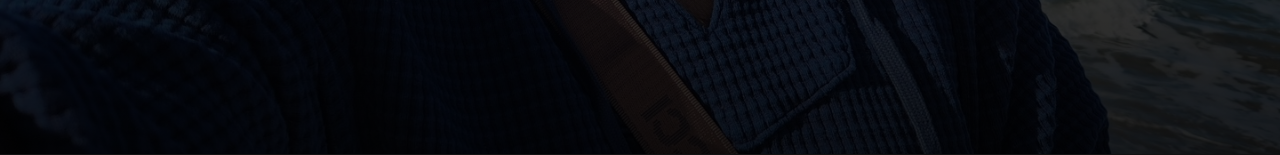
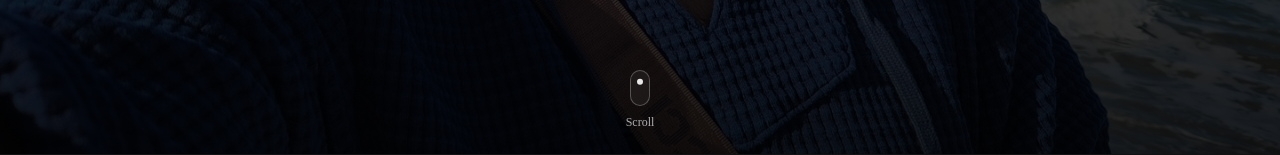
Before and after one commit to kingardor/kingardor.github.io, a React (Vite) app: page / in a window 1280 px wide. Shown: the part 646-801 px from the top of the page. Built offline with nearby package versions, Linux system fonts and the light colour scheme.

Commit message:
add scroll component

```diff
--- a/src/App.jsx
+++ b/src/App.jsx
@@ -120,6 +120,52 @@ const useAutoHideHeader = () => {
   return hidden
 }
 
+const useHasScrolled = (threshold = 40) => {
+  const [scrolled, setScrolled] = React.useState(false)
+  React.useEffect(() => {
+    const onScroll = () => setScrolled(window.scrollY > threshold)
+    onScroll()
+    window.addEventListener('scroll', onScroll, { passive: true })
+    return () => window.removeEventListener('scroll', onScroll)
+  }, [threshold])
+  return scrolled
+}
+
+const ScrollDown = () => {
+  const hide = useHasScrolled(40) // tweak threshold if you want
+
+  return (
+    <AnimatePresence>
+      {!hide && (
+        <motion.a
+          href="#highlights"
+          aria-label="Scroll to highlights"
+          className="group absolute inset-x-0 bottom-6 z-20 flex justify-center"
+          initial={{ opacity: 0, y: 8 }}
+          animate={{ opacity: 1, y: 0 }}
+          exit={{ opacity: 0, y: 4 }}
+          transition={{ duration: 0.25 }}
+        >
+          <div className="relative">
+            <div className="absolute -inset-2 rounded-full bg-gradient-to-r from-fuchsia-500/30 via-pink-500/30 to-rose-500/30 blur-lg opacity-0 transition-opacity group-hover:opacity-100" />
+            <div className="relative flex flex-col items-center gap-2">
+              <div className="h-9 w-5 rounded-full border border-white/25 bg-white/5 backdrop-blur-sm flex items-start justify-center overflow-hidden">
+                <motion.span
+                  initial={{ opacity: 0, y: 2 }}
+                  animate={{ opacity: [0, 1, 1, 0], y: [2, 2, 18, 18] }}
+                  transition={{ duration: 1.8, repeat: Infinity, repeatDelay: 0.4 }}
+                  className="mt-1 h-1.5 w-1.5 rounded-full bg-white/90"
+                />
+              </div>
+              <span className="text-xs font-medium text-zinc-300/80 group-hover:text-zinc-100">Scroll</span>
+            </div>
+          </div>
+        </motion.a>
+      )}
+    </AnimatePresence>
+  )
+}
+
 const Header = () => {
   const active = useScrollSpy(SECTION_LINKS.map((s) => s.href), 160)
   const isMobile = useIsMobile()
@@ -216,6 +262,7 @@ const Hero = () => {
           <A href="#contact" className="border-fuchsia-500/40 bg-fuchsia-500/10 hover:bg-fuchsia-500/20">Contact</A>
         </div>
       </div>
+      <ScrollDown />
     </section>
   )
 }
```
